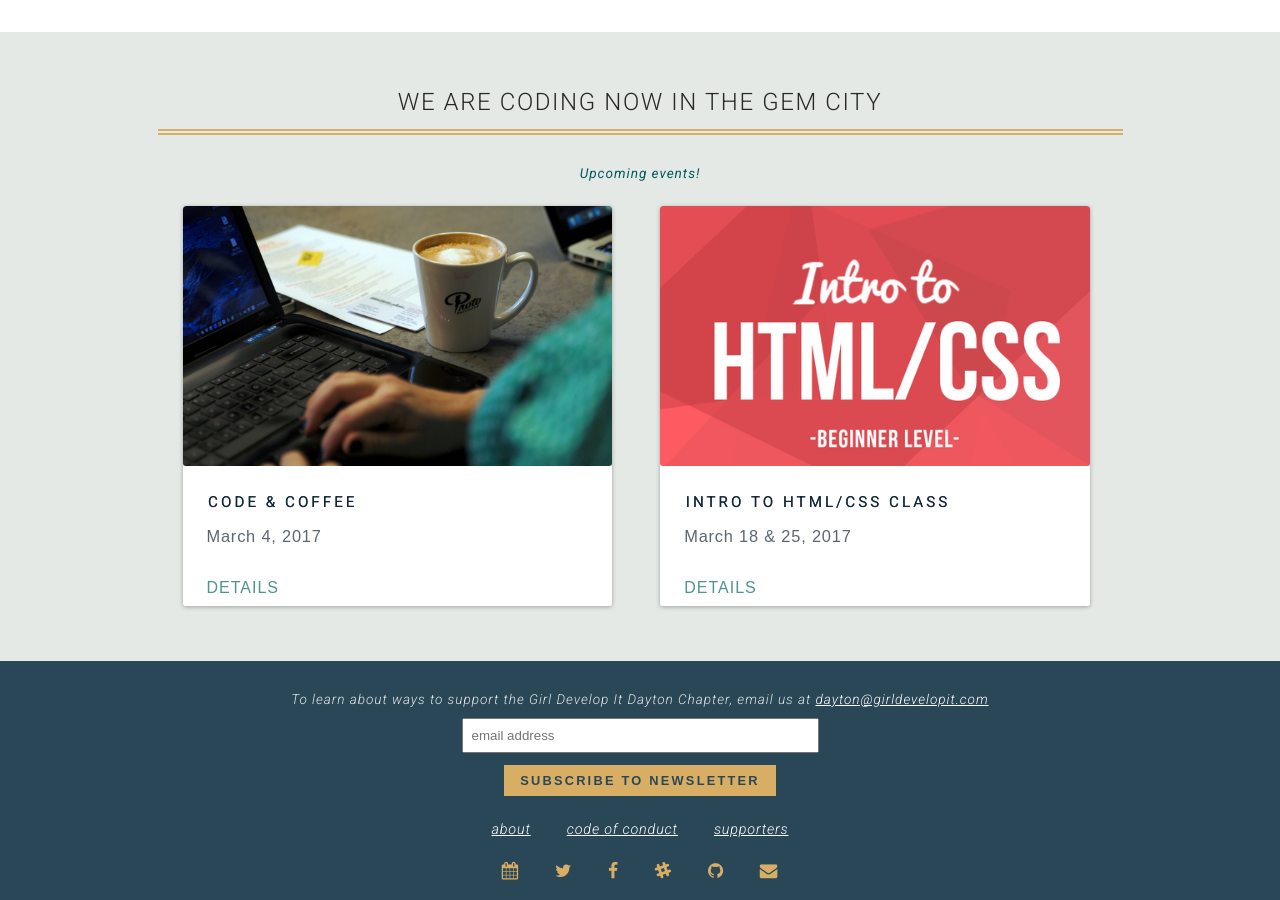
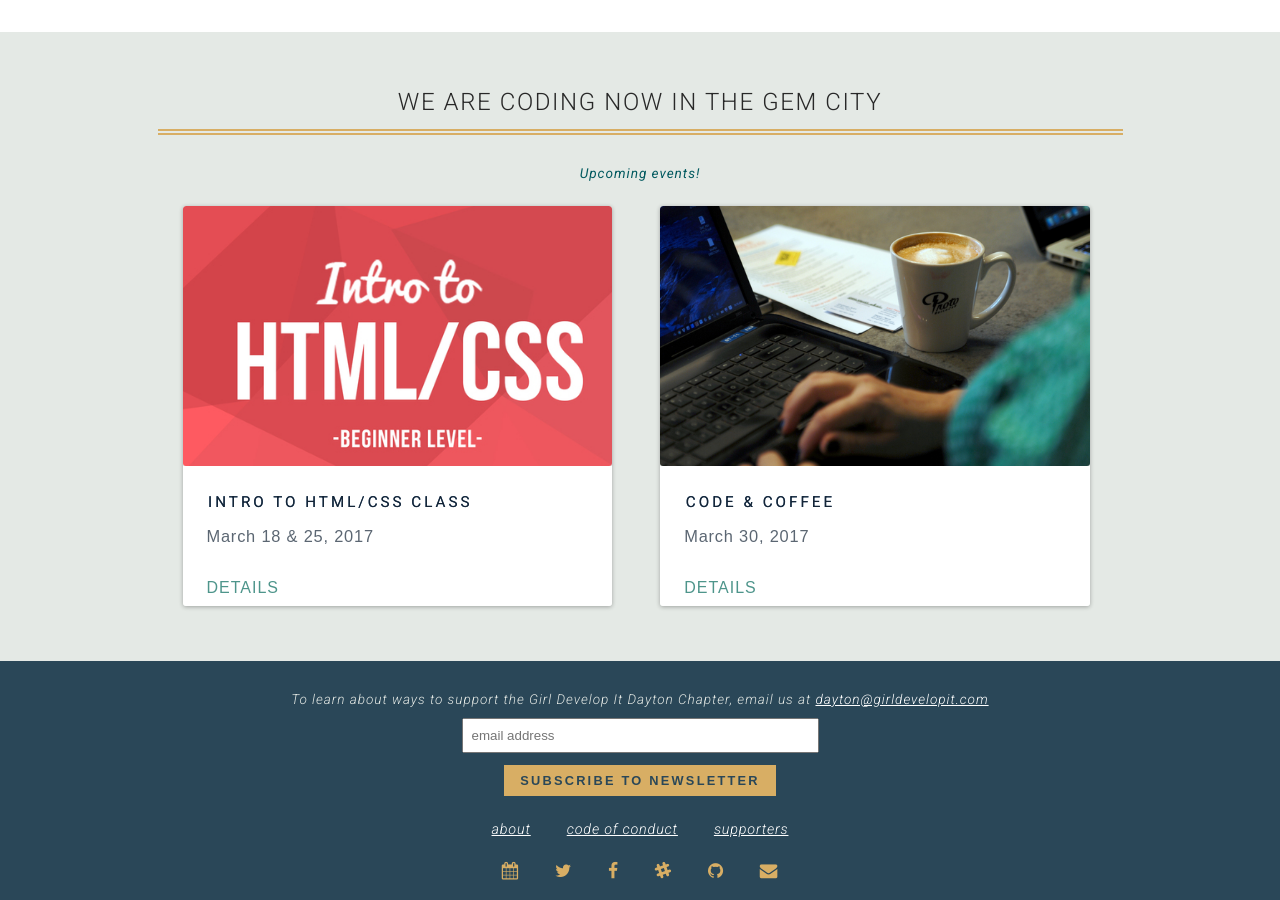
Before and after one commit to dytcodetogether/gdidayton, a Jekyll site: the page built from index.html, in a window 1280 px wide and 900 px high, scrolled down 795 px. Built offline with Jekyll 4.4.1, drawn with Linux system fonts in a browser that asks for light colours; nearby versions of some CDN libraries.

Commit message:
Add March 30 C&C

```diff
--- a/_data/events.yml
+++ b/_data/events.yml
@@ -1,8 +1,8 @@
-- title: Code & Coffee
-  date: March 4, 2017
-  link: https://www.meetup.com/Girl-Develop-It-Dayton/events/238010570/
-  image: /img/event_code-coffee.jpeg
 - title: Intro to HTML/CSS class
   date: March 18 & 25, 2017
   link: https://www.meetup.com/Girl-Develop-It-Dayton/events/234840799/
   image: /img/event_html-css.jpeg
+- title: Code & Coffee
+  date: March 30, 2017
+  link: https://www.meetup.com/Girl-Develop-It-Dayton/events/238027211/
+  image: /img/event_code-coffee.jpeg
```
